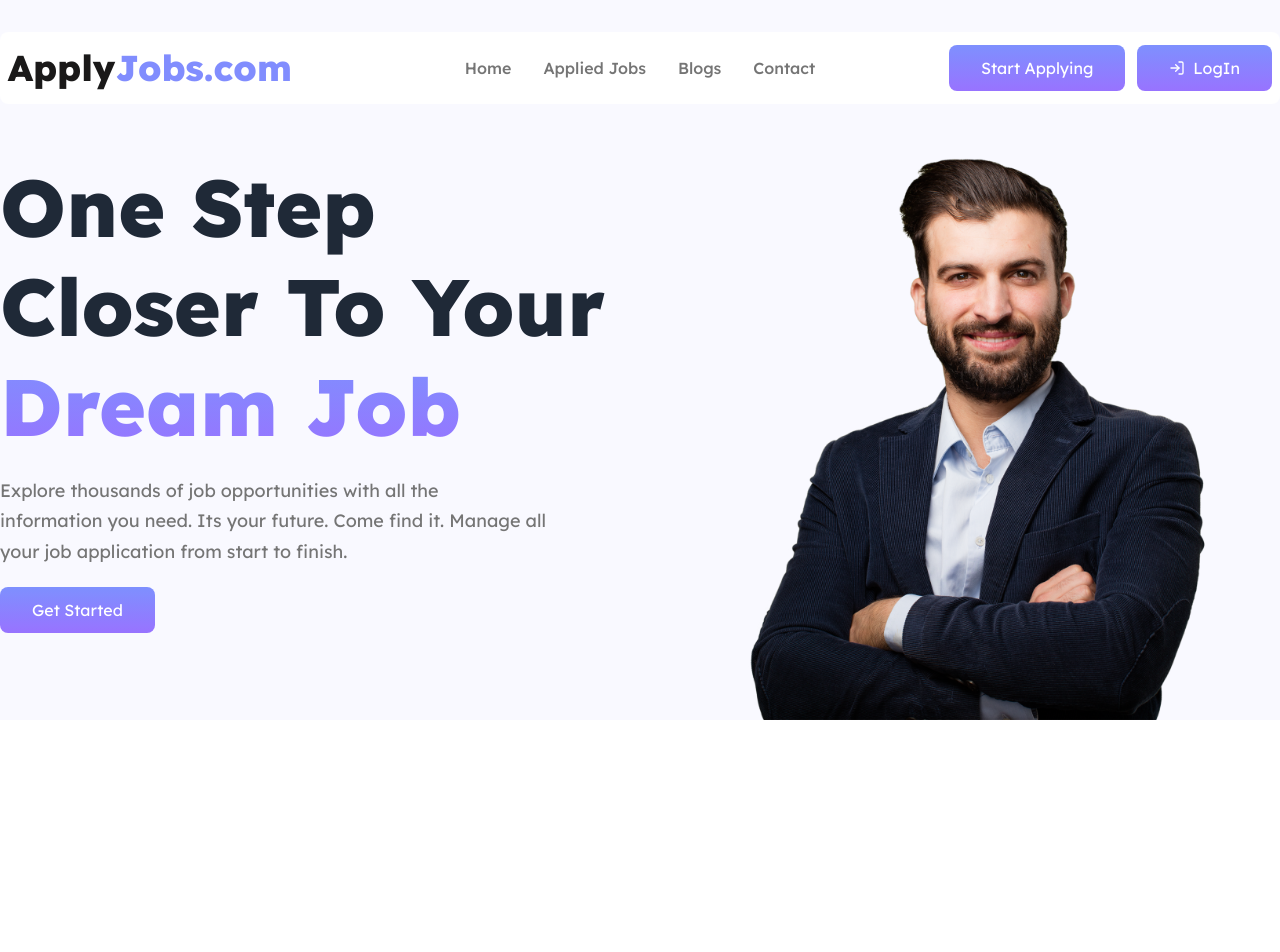
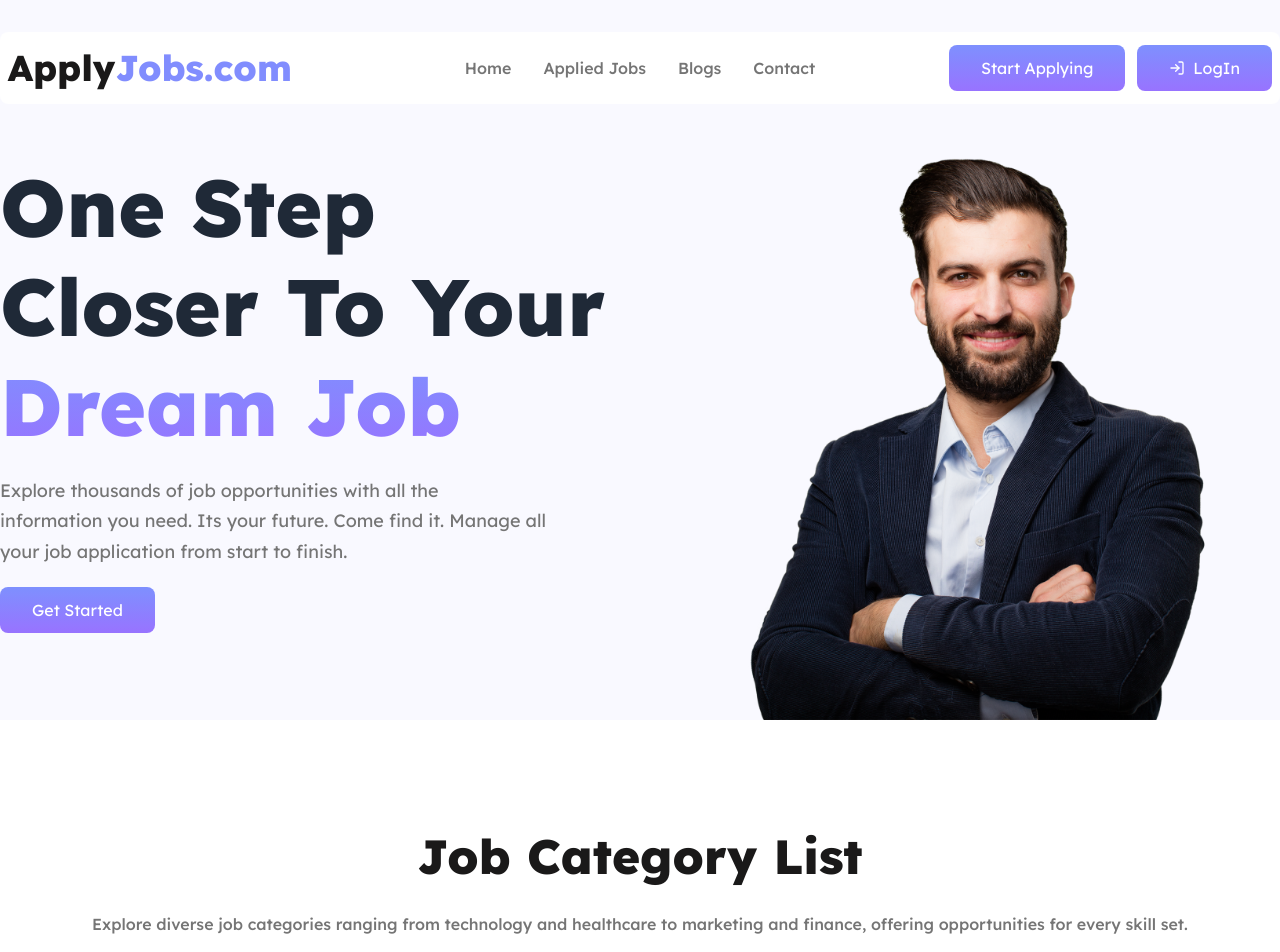
Before and after one commit to mdselimme/Apply-Jobs-React-Website, a React (Vite) app: page / in a window 1280 px wide. Shown: the top 952 px of the page. Before the commit the page ends 800 px from the top, so only its background shows below. Built offline with nearby package versions, Linux system fonts and the light colour scheme.

Commit message:
add_header_title

```diff
--- a/package.json
+++ b/package.json
@@ -10,6 +10,7 @@
     "preview": "vite preview"
   },
   "dependencies": {
+    "prop-types": "^15.8.1",
     "react": "^18.3.1",
     "react-dom": "^18.3.1",
     "react-icons": "^5.3.0",
--- /dev/null
+++ b/src/components/HeaderTitle/HeaderTitle.jsx
@@ -0,0 +1,18 @@
+import PropTypes from "prop-types";
+
+
+const HeaderTitle = ({data}) => {
+    const {header_title,header_pargraph} = data;
+    return (
+        <div className="container mx-auto text-center mt-28 mb-9">
+            <h1 className="text-[#1A1919] text-5xl font-extrabold mb-7">{header_title}</h1>
+            <p className="text-[#757575] text-base font-medium leading-8">{header_pargraph}</p>
+        </div>
+    );
+};
+
+HeaderTitle.propTypes = {
+    data: PropTypes.object.isRequired
+}
+
+export default HeaderTitle;
--- a/src/components/Home/Home.jsx
+++ b/src/components/Home/Home.jsx
@@ -1,15 +1,25 @@
 import Header from "../Header/Header";
+import HeaderTitle from "../HeaderTitle/HeaderTitle";
 import Banner from "./Banner/Banner";
 
 
 const Home = () => {
+
+    const commonTitleData = {
+        header_title:"Job Category List",
+        header_pargraph:"Explore diverse job categories ranging from technology and healthcare to marketing and finance, offering opportunities for every skill set."
+    }
+
     return (
+            <>
                 <div className="bg-[#F9F9FF]">
                     <div className="container mx-auto">
                         <Header></Header>
                         <Banner></Banner>
                     </div>
                 </div>
+                <HeaderTitle data={commonTitleData}></HeaderTitle>
+            </>
     );
 };
 
```
Also changed, not shown: public/category.json (added, +26 -0 lines), 1 other file (tests, documents, lock files or other folders). Lines whose indentation alone changed are shown as unchanged.
